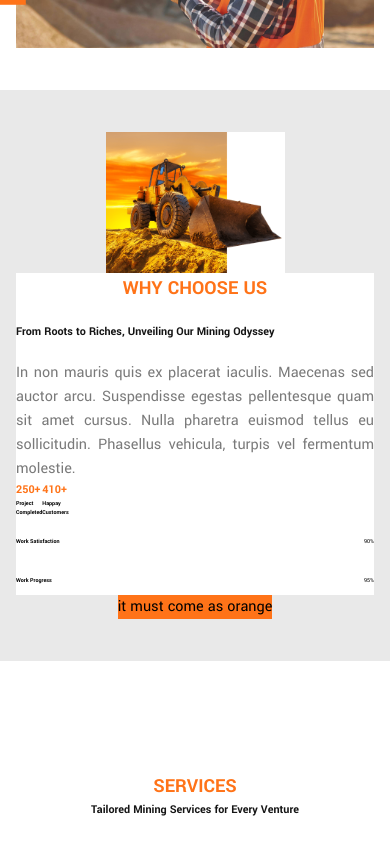
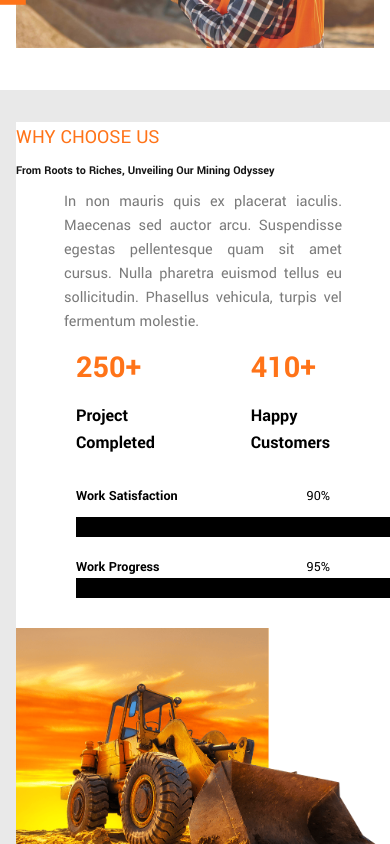
Before and after one commit to Jeevathuvarakan/quary, a React (Vite) app in the folder quary/: page / in a window 390 px wide. Shown: the part 1300-2144 px from the top of the page. Built offline with nearby package versions, Linux system fonts and the light colour scheme.

Commit message:
last commit

```diff
--- a/quary/src/components/Home/HomeAboutUs.jsx
+++ b/quary/src/components/Home/HomeAboutUs.jsx
@@ -10,7 +10,7 @@ function HomeAboutUs() {
                 <div className='container mx-auto '>
                     <div className="py-[10px] flex lg:flex-row flex-col gap-[24px] justify-between items-center">
                         <div className='flex flex-col gap-[20px] '>
-                            <h5 className=" text-[20px] text-[#FF7318] uppercase lg:w-[590px] w-full lg:leading-[58px]">About Us</h5>
+                            <h5 className=" text-[20px] text-[#FF7318] uppercase  w-full lg:leading-[58px]">About Us</h5>
                             <h1 className="text-[#151515] lg:text-[48px] md:text-[24px] text-[12px] font-bold lg:w-[590px] w-full lg:leading-[58px]">Forging Success From Earth's Depths</h1>
                             <div className="m-[0px] lg:w-[590px] w-full pl-[48px] border-l-[2px] border-[#FF7318]">
                                 <p className="text-[16px] font-bold text-[#151515] lg:w-[516px] w-full">
--- a/quary/src/components/Home/HomeProject.jsx
+++ b/quary/src/components/Home/HomeProject.jsx
@@ -52,7 +52,7 @@ function HomePoject() {
         ];
     return (
         <>
-            <div className="px-[80px] py-[100px]">
+            <div className="px-[16px] py-[32px]">
                 <div className='container mx-auto py-[10px] font-Yantramanav text-center'>
                     <h5 className=" text-[20px] text-[#FF7318] uppercase font-semibold w-full lg:leading-[58px]">Latest Projects</h5>
                     <h1 className="container mx-auto text-[#151515] lg:text-[48px] md:text-[24px] text-[12px] font-bold lg:w-[600px]  w-full items-center  lg:leading-[58px]">Prospecting Progress, Planting Prosperity </h1>
--- a/quary/src/components/Home/HomeWhyChoose.jsx
+++ b/quary/src/components/Home/HomeWhyChoose.jsx
@@ -4,74 +4,83 @@ import { JCBImage } from "../../constants/Data";
 function HomeWhyChoose() {
     return (
         <>
-            <div className="px-[16px] py-[32px] font-Yantramanav bg-[#e9e9e9]">
-                <div className="container mx-auto ">
-                    <div className="py-[10px] flex lg:flex-row flex-col gap-[0px] justify-between items-center ">
-                        <div className="bg-white w-6/12 h-full" >
-                            <img src={JCBImage} alt="Img" className="object-cover lg:w-[550px] w-full" />
+            <div className="pl-[16px] py-[32px] font-Yantramanav bg-[#e9e9e9]">
+                <div className=" bg-[#ff7318] ">
+                    <div className="">
+                        <div className="container mx-auto flex lg:flex-row flex-col-reverse gap-[10px] bg-white" >
+                            <div className="">
+                                <img src={JCBImage} alt="Img" className="lg:w-full h-full" />
                             </div>
-
-                        <div className="bg-white width-5/12 h-full">
-                            <div className="flex flex-col gap-[20px]">
-                                <h5 className=" text-[20px] text-[#FF7318] uppercase w-full  text-center font-bold">Why Choose Us</h5>
-                                <h1 className="text-[#151515] lg:text-[48px] md:text-[24px] text-[12px] font-bold items-center">From Roots to Riches, Unveiling Our Mining Odyssey </h1>
-                                <p className=" text-[16px] text-[#7A7A7A]  lg:w-[516px] w-full items-center text-justify">In non mauris quis ex placerat iaculis. Maecenas sed auctor arcu. Suspendisse egestas pellentesque quam sit amet cursus. Nulla pharetra euismod tellus eu sollicitudin.
+                            <div className=" flex flex-col gap-[10px] text-left justify-between">
+                                <h5 className=" text-[20px] text-[#FF7318] uppercase w-full">Why Choose Us</h5>
+                                <h1 className="text-[#151515] lg:w-[516px]  lg:text-[48px] md:text-[24px] text-[12px] font-bold text-justify lg:leading-tight">From Roots to Riches, Unveiling Our Mining Odyssey </h1>
+                                <div className="md:px-[20px] px-[48px]">
+                                    <p className=" text-[16px] text-[#7A7A7A] lg:w-[516px] w-full text-justify">In non mauris quis ex placerat iaculis. Maecenas sed auctor arcu. Suspendisse egestas pellentesque quam sit amet cursus. Nulla pharetra euismod tellus eu sollicitudin.
                                         Phasellus vehicula, turpis vel fermentum molestie.</p>
 
                                 </div>
-                            <div className="flex">
-                                <div className="flex-row">
-                                    <div>
-                                        <p className=" lg:text-[60px] md:text-[24px] text-[12px] font-bold lg:w-[358px] w-full lg:leading-[88px]  text-[#FF7318]">
+
+                                <div className="px-[60px] lg:w-[516px] flex justify-between">
+                                    <div className="flex md:flex flex-col gap-[10px]">
+                                        <div className="">
+                                            <p className=" lg:text-[60px] md:text-[48px] text-[32px] font-bold w-full  text-[#FF7318]">
                                                 250+
                                             </p>
                                         </div>
-                                    <div className="flex-col gap-0">
-                                        <p className="lg:text-[24px] md:text-[12px] text-[6px] font-semibold  w-full text-justify text-black"> Project </p>
-                                        <p className="lg:text-[24px] md:text-[12px] text-[6px] font-semibold  w-full text-justify text-black"> Completed</p>
+                                        <div className="flex flex-col gap[0px]">
+                                            <div>
+                                                <p className="lg:text-[24px] md:text-[24px] text-[18px] font-semibold  w-full text-justify text-black"> Project </p>
+                                            </div>
+                                            <div>
+                                                <p className="lg:text-[24px] md:text-[24px] text-[18px] font-semibold  w-full text-justify text-black"> Completed</p>
+
                                             </div>
                                         </div>
-
-                                <div className="flex-row">
+                                    </div>
+                                    <div className="flex md:flex flex-col gap-[10px]">
                                         <div>
-                                        <p className=" lg:text-[60px] md:text-[24px] text-[12px] font-bold lg:w-[358px] w-full lg:leading-[88px]  text-[#FF7318]">
+                                            <p className=" lg:text-[60px] md:text-[48px] text-[32px] font-bold w-full  text-[#FF7318]">
                                                 410+
                                             </p>
                                         </div>
-                                    <div className="flex-col gap-0">
-                                        <p className="lg:text-[24px] md:text-[12px] text-[6px] font-semibold  w-full text-justify text-black"> Happay </p>
-                                        <p className="lg:text-[24px] md:text-[12px] text-[6px] font-semibold  w-full text-justify text-black"> Customers</p>
+                                        <div className="flex flex-col gap[0px]">
+                                            <div>
+                                                <p className="lg:text-[24px] md:text-[24px] text-[18px] font-semibold  w-full text-justify text-black"> Happy </p>
+
                                             </div>
-                                </div>
-                            </div>
-                            <div className="py-[20px]">
-                                <div className="flex row">
-                                    <p className="lg:w-[400px] lg:text-[16px] md:text-[8px] text-[6px]  font-semibold  w-full text-justify flex flex-row gap-[220px]  text-black">
-                                        Work Satisfaction </p>
-                                    <p className="lg:text-[16px] md:text-[8px] text-[6px] text-black">90%</p>
-                                </div>
-                                <div className=" lg:w-[500px] lg:h-[20px] bg-[#e9e9e9]">
-                                    <div className=" lg:w-[450px] lg:h-[20px] bg-black">
-                                    </div>
-                                </div>
-                            </div>
-                            <div className="py-[10px]">
-                                <div className="flex row">
-                                    <p className="lg:w-[400px] lg:text-[16px] md:text-[8px] text-[6px]  font-semibold  w-full text-justify flex flex-row gap-[220px]  text-black">
-                                        Work Progress </p>
-                                    <p className="lg:text-[16px] md:text-[8px] text-[6px] text-black">95%</p>
-                                </div>
-                                <div className=" lg:w-[500px] lg:h-[20px] bg-[#e9e9e9]">
-                                    <div className=" lg:w-[475px] lg:h-[20px] bg-black">
+                                            <div>
+                                                <p className="lg:text-[24px] md:text-[24px] text-[18px] font-semibold  w-full text-justify text-black"> Customers</p>
+
                                             </div>
                                         </div>
                                     </div>
                                 </div>
-                        <div className="bg-[#ff7318] width-1/12  h-full">
-                            it must come as orange
+                                <div className="py-[20px] md:w-[500px] flex flex-col gap-[20px]">
+                                    <div className="px-[60px] lg:w-[516px]  flex flex-col gap-[10px]">
+                                        <div className=" flex justify-between ">
+                                            <p className="lg:w-[400px] lg:text-[18px] md:text-[16px] text-[14px]  font-semibold  w-full text-justify flex flex-row gap-[220px]  text-black">
+                                                Work Satisfaction </p>
+                                            <p className="lg:text-[18px] md:text-[16px] text-[14px] text-black">90%</p>
                                         </div>
-
-
+                                        <div className=" lg:w-[450px] lg:h-[20px] md:w-[450px] w-[380px] md:h-[20px] h-[20px] bg-[#e9e9e9]">
+                                            <div className=" lg:w-[405px] lg:h-[20px] md:w-[405px] w-[342px] md:h-[20px] h-[20px] bg-black">
+                                            </div>
+                                        </div>
+                                    </div>
+                                    <div className="px-[60px]  lg:w-[516px] ">
+                                        <div className=" flex justify-between ">
+                                            <p className="lg:w-[400px] lg:text-[18px] md:text-[16px] text-[14px]  font-semibold  w-full text-justify flex flex-row gap-[220px]  text-black">
+                                                Work Progress </p>
+                                            <p className="lg:text-[18px] md:text-[16px] text-[14px] text-black">95%</p>
+                                        </div>
+                                        <div className="lg:w-[450px] lg:h-[20px] md:w-[450px] w-[380px] md:h-[20px] h-[20px] bg-[#e9e9e9]">
+                                            <div className="lg:w-[428px] lg:h-[20px] md:w-[405px] w-[361px] md:h-[20px] h-[20px] bg-black">
+                                            </div>
+                                        </div>
+                                    </div>
+                                </div>
+                            </div>
+                        </div>
                     </div>
                 </div>
             </div>
--- /dev/null
+++ b/quary/src/components/Home/Untitled-2.jsx
@@ -0,0 +1,83 @@
+import React from "react";
+import { JCBImage } from "../../constants/Data";
+
+function HomeWhyChoose() {
+    return (
+        <>
+            <div className="px-[16px] py-[32px] font-Yantramanav bg-[#e9e9e9]">
+                <div className="container mx-auto ">
+                    <div className="py-[10px] flex lg:flex-row flex-col gap-[0px] justify-between items-center ">
+                        <div className="bg-white w-6/12 h-full" >
+                            <img src={JCBImage} alt="Img" className="object-cover lg:w-[550px] w-full" />
+                            <img src={JCBImage} alt="Img" className="lg:w-full" />
+                        </div>
+
+                        <div className="bg-white width-5/12 h-full">
+                            <div className="flex flex-col gap-[20px]">
+                                <h5 className=" text-[20px] text-[#FF7318] uppercase w-full  text-center font-bold">Why Choose Us</h5>
+                                <h1 className="text-[#151515] lg:text-[48px] md:text-[24px] text-[12px] font-bold items-center">From Roots to Riches, Unveiling Our Mining Odyssey </h1>
+                                <p className=" text-[16px] text-[#7A7A7A]  lg:w-[516px] w-full items-center text-justify">In non mauris quis ex placerat iaculis. Maecenas sed auctor arcu. Suspendisse egestas pellentesque quam sit amet cursus. Nulla pharetra euismod tellus eu sollicitudin.
+                                    Phasellus vehicula, turpis vel fermentum molestie.</p>
+
+                            </div>
+                            <div className="flex">
+                                <div className="flex-row">
+                                    <div>
+                                        <p className=" lg:text-[60px] md:text-[24px] text-[12px] font-bold lg:w-[358px] w-full lg:leading-[88px]  text-[#FF7318]">
+                                            250+
+                                        </p>
+                                    </div>
+                                    <div className="flex-col gap-0">
+                                        <p className="lg:text-[24px] md:text-[12px] text-[6px] font-semibold  w-full text-justify text-black"> Project </p>
+                                        <p className="lg:text-[24px] md:text-[12px] text-[6px] font-semibold  w-full text-justify text-black"> Completed</p>
+                                    </div>
+                                </div>
+
+                                <div className="flex-row">
+                                    <div>
+                                        <p className=" lg:text-[60px] md:text-[24px] text-[12px] font-bold lg:w-[358px] w-full lg:leading-[88px]  text-[#FF7318]">
+                                            410+
+                                        </p>
+                                    </div>
+                                    <div className="flex-col gap-0">
+                                        <p className="lg:text-[24px] md:text-[12px] text-[6px] font-semibold  w-full text-justify text-black"> Happay </p>
+                                        <p className="lg:text-[24px] md:text-[12px] text-[6px] font-semibold  w-full text-justify text-black"> Customers</p>
+                                    </div>
+                                </div>
+                            </div>
+                            <div className="py-[20px]">
+                                <div className="flex row">
+                                    <p className="lg:w-[400px] lg:text-[16px] md:text-[8px] text-[6px]  font-semibold  w-full text-justify flex flex-row gap-[220px]  text-black">
+                                        Work Satisfaction </p>
+                                    <p className="lg:text-[16px] md:text-[8px] text-[6px] text-black">90%</p>
+                                </div>
+                                <div className=" lg:w-[500px] lg:h-[20px] bg-[#e9e9e9]">
+                                    <div className=" lg:w-[450px] lg:h-[20px] bg-black">
+                                    </div>
+                                </div>
+                            </div>
+                            <div className="py-[10px]">
+                                <div className="flex row">
+                                    <p className="lg:w-[400px] lg:text-[16px] md:text-[8px] text-[6px]  font-semibold  w-full text-justify flex flex-row gap-[220px]  text-black">
+                                        Work Progress </p>
+                                    <p className="lg:text-[16px] md:text-[8px] text-[6px] text-black">95%</p>
+                                </div>
+                                <div className=" lg:w-[500px] lg:h-[20px] bg-[#e9e9e9]">
+                                    <div className=" lg:w-[475px] lg:h-[20px] bg-black">
+                                    </div>
+                                </div>
+                            </div>
+                        </div>
+                        <div className="bg-[#ff7318] width-1/12  h-full">
+                            it must come as orange
+                        </div>
+
+
+                    </div>
+                </div>
+            </div>
+        </>
+    );
+}
+
+export default HomeWhyChoose;
```
Lines whose indentation alone changed are shown as unchanged.
